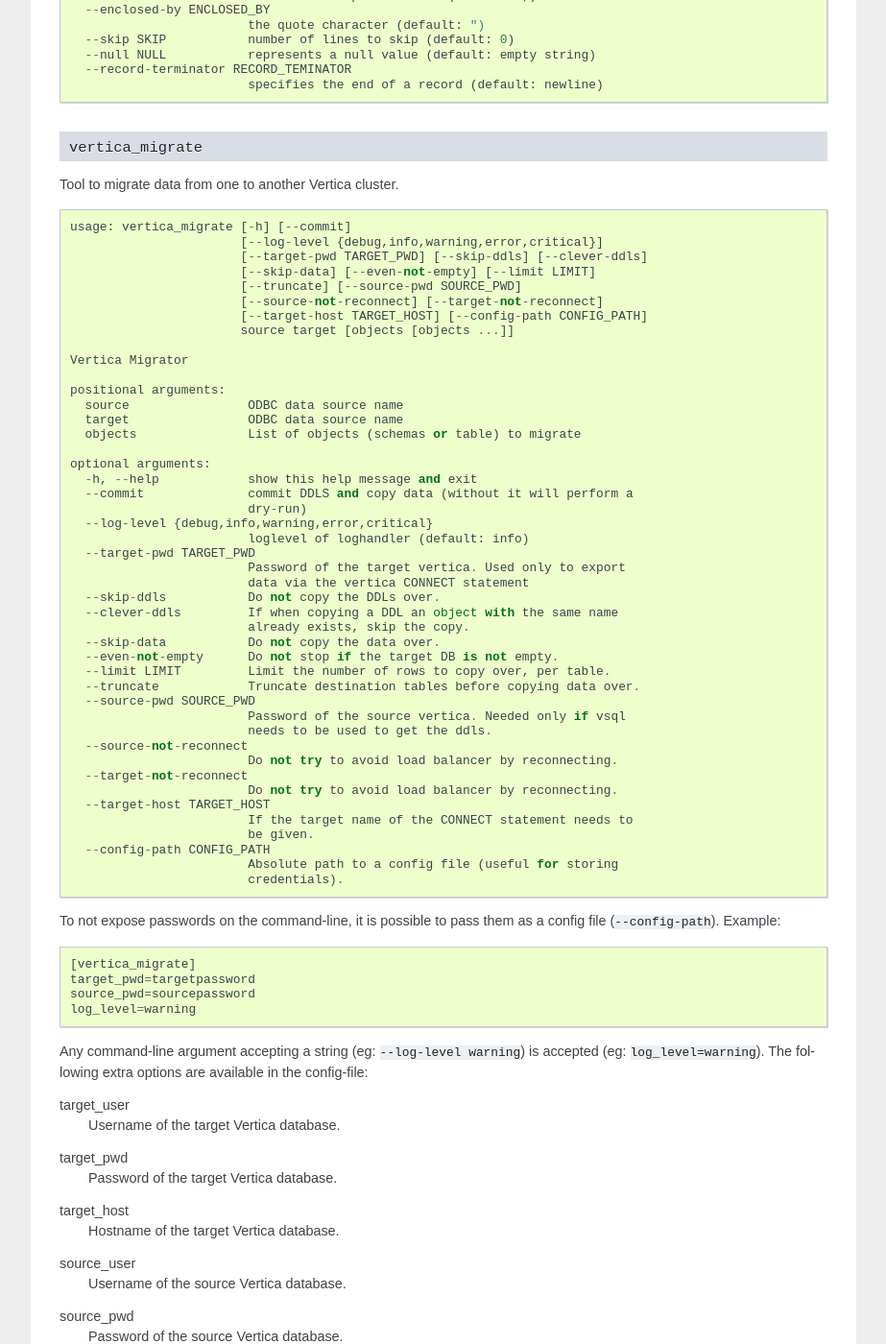
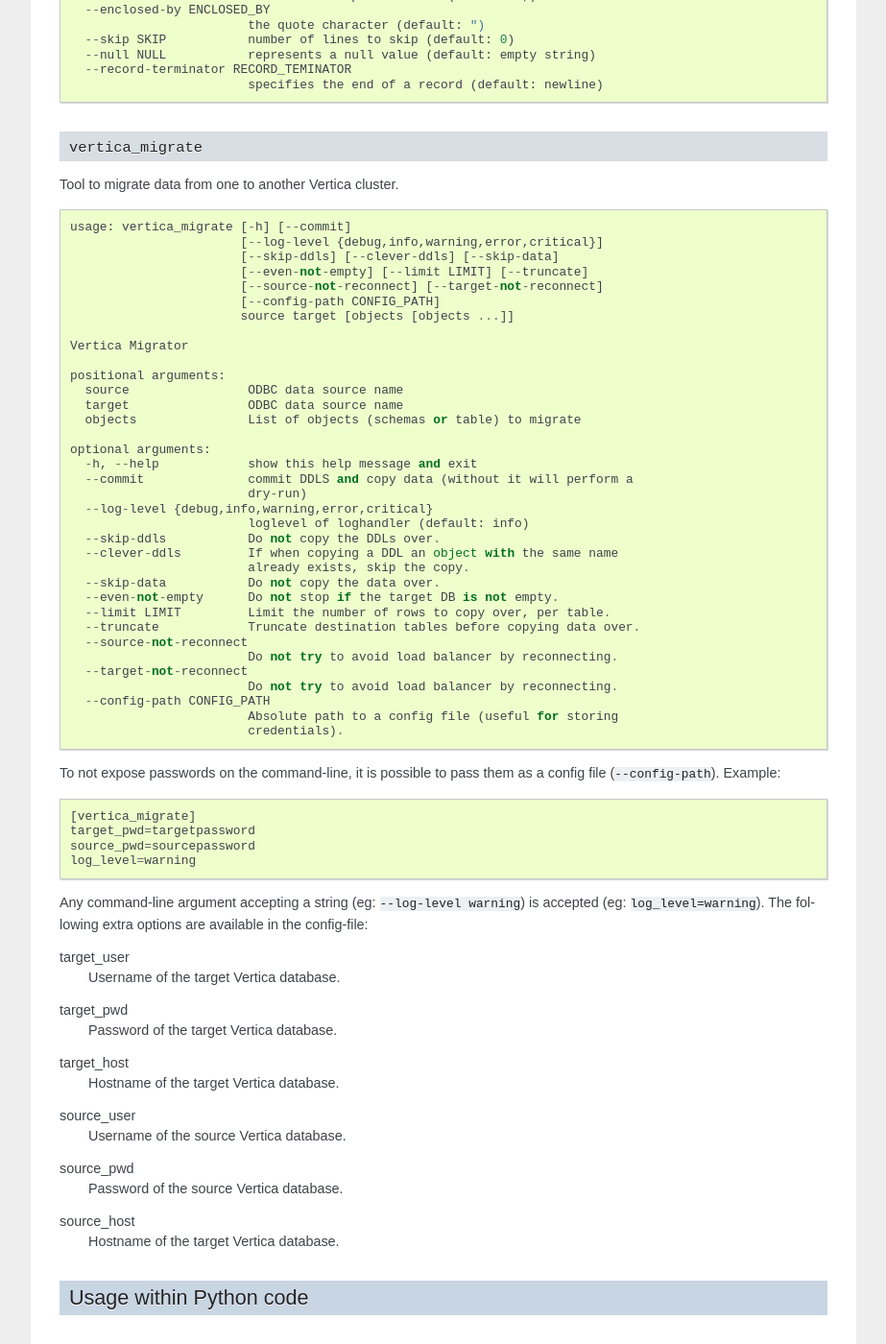
Before and after one commit to spilgames/pyvertica, a Sphinx documentation site: the page built from docs/index.rst, in a window 1280 px wide and 1400 px high, scrolled down 1034 px. Shown: the whole window at 96% size, without its empty margins (198-1121 px from the left). Built offline with Sphinx 7.4.7, drawn with Linux system fonts in a browser that asks for light colours.

Commit message:
Update docs.

```diff
--- a/docs/index.rst
+++ b/docs/index.rst
@@ -78,11 +78,10 @@
 
     usage: vertica_migrate [-h] [--commit]
                            [--log-level {debug,info,warning,error,critical}]
-                           [--target-pwd TARGET_PWD] [--skip-ddls] [--clever-ddls]
-                           [--skip-data] [--even-not-empty] [--limit LIMIT]
-                           [--truncate] [--source-pwd SOURCE_PWD]
+                           [--skip-ddls] [--clever-ddls] [--skip-data]
+                           [--even-not-empty] [--limit LIMIT] [--truncate]
                            [--source-not-reconnect] [--target-not-reconnect]
-                           [--target-host TARGET_HOST] [--config-path CONFIG_PATH]
+                           [--config-path CONFIG_PATH]
                            source target [objects [objects ...]]
 
     Vertica Migrator
@@ -98,9 +97,6 @@
                             dry-run)
       --log-level {debug,info,warning,error,critical}
                             loglevel of loghandler (default: info)
-      --target-pwd TARGET_PWD
-                            Password of the target vertica. Used only to export
-                            data via the vertica CONNECT statement
       --skip-ddls           Do not copy the DDLs over.
       --clever-ddls         If when copying a DDL an object with the same name
                             already exists, skip the copy.
@@ -108,16 +104,10 @@
       --even-not-empty      Do not stop if the target DB is not empty.
       --limit LIMIT         Limit the number of rows to copy over, per table.
       --truncate            Truncate destination tables before copying data over.
-      --source-pwd SOURCE_PWD
-                            Password of the source vertica. Needed only if vsql
-                            needs to be used to get the ddls.
       --source-not-reconnect
                             Do not try to avoid load balancer by reconnecting.
       --target-not-reconnect
                             Do not try to avoid load balancer by reconnecting.
-      --target-host TARGET_HOST
-                            If the target name of the CONNECT statement needs to
-                            be given.
       --config-path CONFIG_PATH
                             Absolute path to a config file (useful for storing
                             credentials).
```
